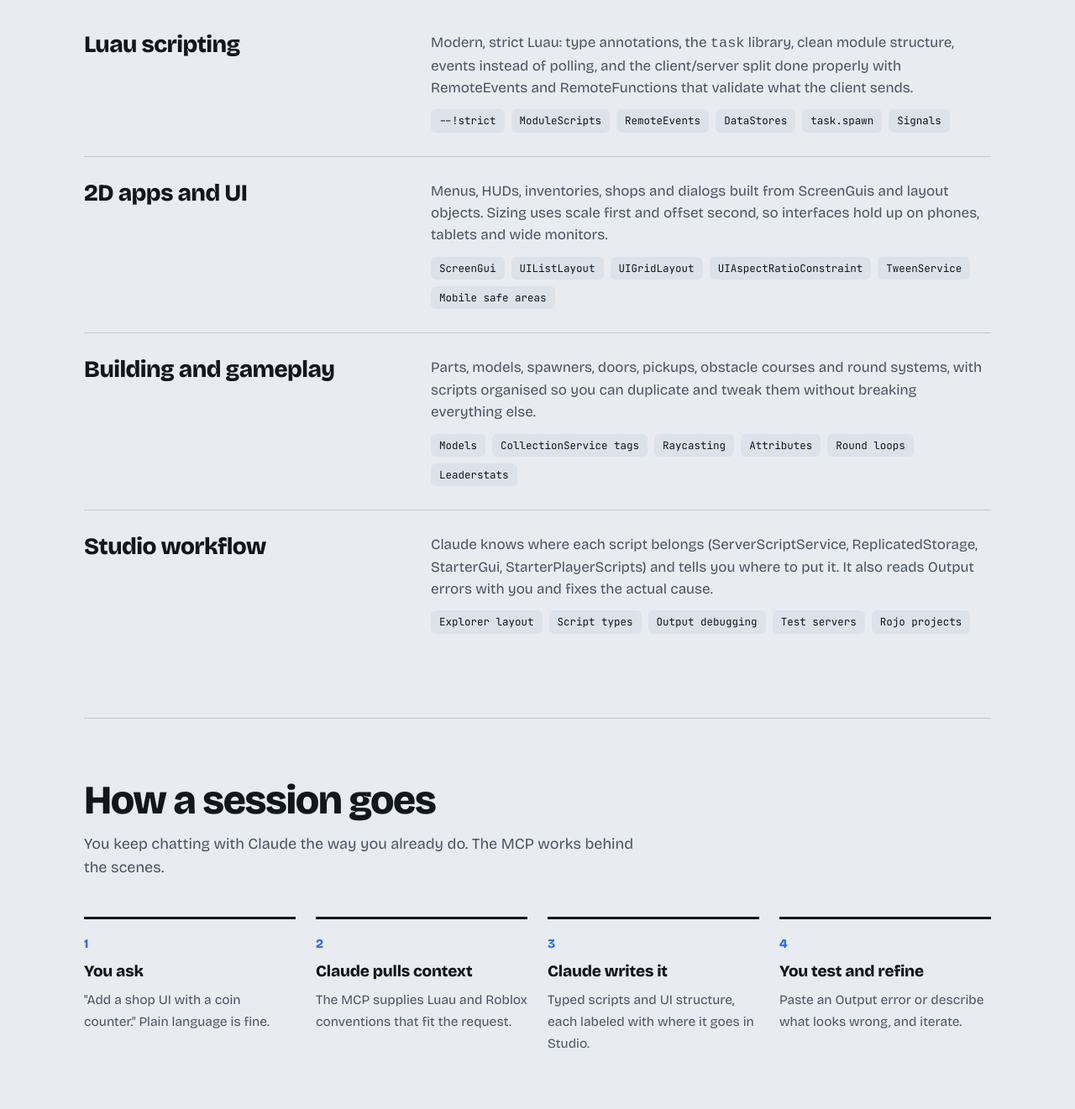
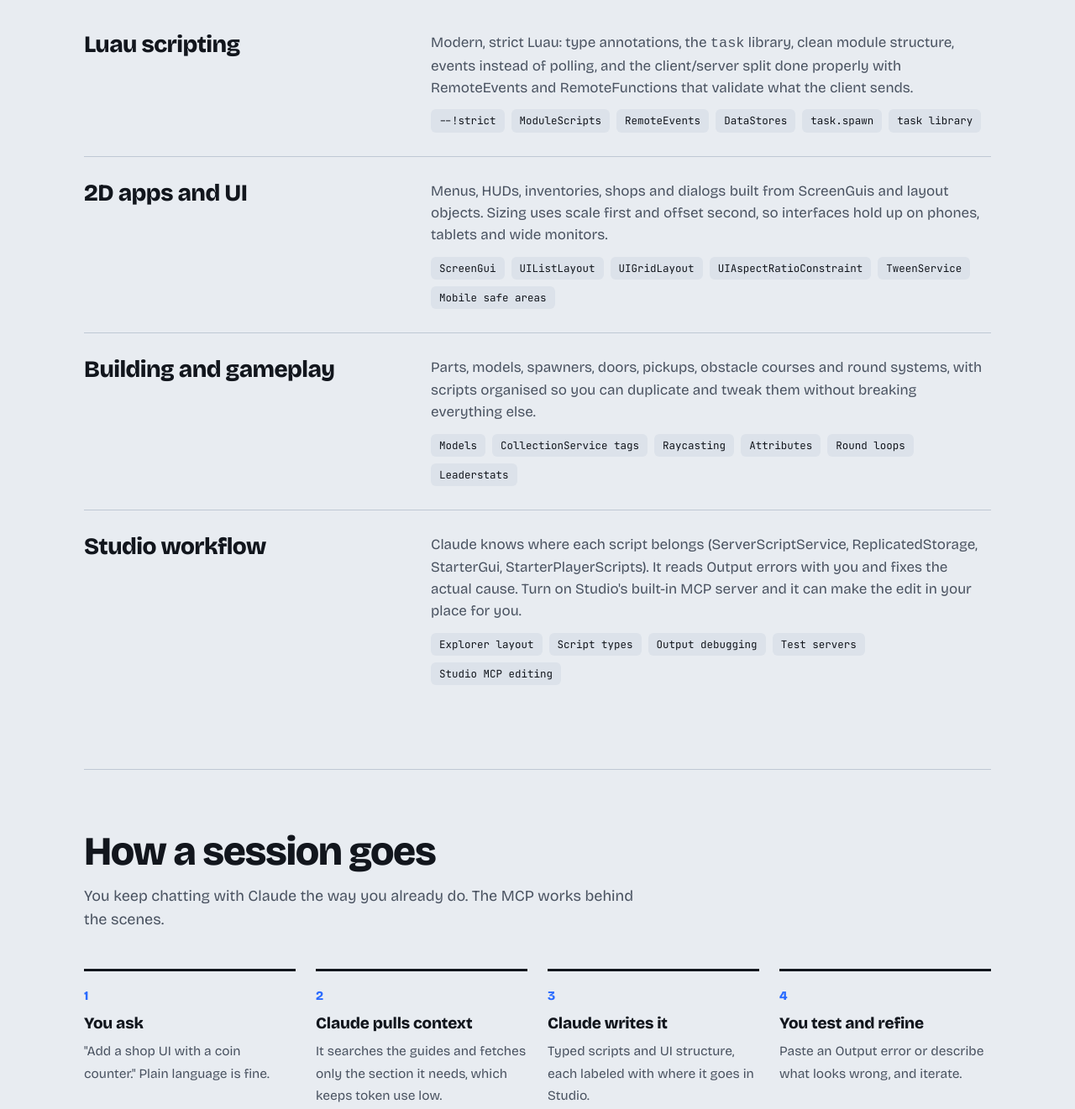
Before and after one commit to zurai02/MCP, a website: page index.html in a window 1280 px wide. Shown: the part 940-2261 px from the top of the page at 84% size. Drawn offline with nearby package versions, Linux system fonts and the light colour scheme.

Commit message:
Update index.html

```diff
--- a/index.html
+++ b/index.html
@@ -93,7 +93,7 @@
 .btn:hover{background:var(--blue);border-color:var(--blue);color:#fff}
 .btn.ghost{background:transparent;color:var(--ink)}
 .btn.ghost:hover{background:var(--ink);color:var(--bg);border-color:var(--ink)}
-@media (max-width:860px){.hero-grid{grid-template-columns:1fr;gap:36px}}
+@media (max-width:860px){.hero-grid{grid-template-columns:minmax(0,1fr);gap:36px}}
 
 /* compare panel */
 .panel{background:var(--code-bg);border-radius:14px;overflow:hidden;box-shadow:0 1px 0 rgba(255,255,255,.04) inset,0 24px 48px -24px rgba(18,22,29,.5)}
@@ -125,18 +125,18 @@
 .area p{margin:0 0 12px;color:var(--ink-2)}
 .chips{display:flex;flex-wrap:wrap;gap:8px;margin:0;padding:0;list-style:none}
 .chips li{font-family:var(--mono);font-size:12.5px;padding:4px 10px;border-radius:6px;background:var(--bg-2);color:var(--ink)}
-@media (max-width:760px){.area{grid-template-columns:1fr;gap:10px}}
+@media (max-width:760px){.area{grid-template-columns:minmax(0,1fr);gap:10px}}
 
 ol.steps{list-style:none;margin:0;padding:0;display:grid;grid-template-columns:repeat(4,minmax(0,1fr));gap:24px;counter-reset:s}
 ol.steps li{counter-increment:s;padding-top:18px;border-top:3px solid var(--ink)}
 ol.steps li::before{content:counter(s);display:block;font-weight:800;font-size:15px;color:var(--blue);margin-bottom:6px}
 ol.steps b{display:block;font-size:19px;letter-spacing:-.01em;margin-bottom:6px}
 ol.steps span{color:var(--ink-2);font-size:15.5px}
-@media (max-width:860px){ol.steps{grid-template-columns:1fr 1fr}}
-@media (max-width:520px){ol.steps{grid-template-columns:1fr}}
+@media (max-width:860px){ol.steps{grid-template-columns:repeat(2,minmax(0,1fr))}}
+@media (max-width:520px){ol.steps{grid-template-columns:minmax(0,1fr)}}
 
 .install-grid{display:grid;grid-template-columns:minmax(0,5fr) minmax(0,6fr);gap:40px;align-items:start}
-@media (max-width:860px){.install-grid{grid-template-columns:1fr}}
+@media (max-width:860px){.install-grid{grid-template-columns:minmax(0,1fr)}}
 .install-grid ol{margin:0;padding-left:20px;display:grid;gap:12px;color:var(--ink-2)}
 .install-grid ol b{color:var(--ink)}
 .codebar{display:flex;justify-content:space-between;align-items:center;padding:10px 12px 10px 20px;border-bottom:1px solid rgba(255,255,255,.08);font-family:var(--mono);font-size:12.5px;color:var(--code-dim)}
@@ -145,7 +145,7 @@
 .note{font-size:14px;color:var(--ink-2);margin-top:14px}
 
 .prompts{display:grid;grid-template-columns:repeat(2,minmax(0,1fr));gap:12px}
-@media (max-width:760px){.prompts{grid-template-columns:1fr}}
+@media (max-width:760px){.prompts{grid-template-columns:minmax(0,1fr)}}
 .prompt{
   font:inherit;text-align:left;cursor:pointer;color:var(--ink);background:var(--bg-2);
   border:1.5px solid transparent;border-radius:10px;padding:16px 18px;font-size:16px;line-height:1.45;
@@ -256,7 +256,7 @@
           <h3>Luau scripting</h3>
           <div>
             <p>Modern, strict Luau: type annotations, the <code>task</code> library, clean module structure, events instead of polling, and the client/server split done properly with RemoteEvents and RemoteFunctions that validate what the client sends.</p>
-            <ul class="chips"><li>--!strict</li><li>ModuleScripts</li><li>RemoteEvents</li><li>DataStores</li><li>task.spawn</li><li>Signals</li></ul>
+            <ul class="chips"><li>--!strict</li><li>ModuleScripts</li><li>RemoteEvents</li><li>DataStores</li><li>task.spawn</li><li>task library</li></ul>
           </div>
         </div>
         <div class="area">
@@ -276,8 +276,8 @@
         <div class="area">
           <h3>Studio workflow</h3>
           <div>
-            <p>Claude knows where each script belongs (ServerScriptService, ReplicatedStorage, StarterGui, StarterPlayerScripts) and tells you where to put it. It also reads Output errors with you and fixes the actual cause.</p>
-            <ul class="chips"><li>Explorer layout</li><li>Script types</li><li>Output debugging</li><li>Test servers</li><li>Rojo projects</li></ul>
+            <p>Claude knows where each script belongs (ServerScriptService, ReplicatedStorage, StarterGui, StarterPlayerScripts). It reads Output errors with you and fixes the actual cause. Turn on Studio's built-in MCP server and it can make the edit in your place for you.</p>
+            <ul class="chips"><li>Explorer layout</li><li>Script types</li><li>Output debugging</li><li>Test servers</li><li>Studio MCP editing</li></ul>
           </div>
         </div>
       </div>
@@ -288,7 +288,7 @@
       <p class="sub">You keep chatting with Claude the way you already do. The MCP works behind the scenes.</p>
       <ol class="steps">
         <li><b>You ask</b><span>"Add a shop UI with a coin counter." Plain language is fine.</span></li>
-        <li><b>Claude pulls context</b><span>The MCP supplies Luau and Roblox conventions that fit the request.</span></li>
+        <li><b>Claude pulls context</b><span>It searches the guides and fetches only the section it needs, which keeps token use low.</span></li>
         <li><b>Claude writes it</b><span>Typed scripts and UI structure, each labeled with where it goes in Studio.</span></li>
         <li><b>You test and refine</b><span>Paste an Output error or describe what looks wrong, and iterate.</span></li>
       </ol>
@@ -342,7 +342,11 @@
       </details>
       <details>
         <summary>Does it edit my game in Roblox Studio directly?</summary>
-        <p>Claude writes the scripts, UI layouts and build instructions, and tells you where they go. You copy them into Studio. Check the GitHub page for anything the current version does beyond that.</p>
+        <p>Yes, when you also turn on Studio's own MCP server (in Studio: Assistant, Manage MCP Servers, Enable Studio as MCP server). This MCP gives Claude the Roblox know-how and checks, and Studio's server lets it read and edit scripts in your open place. Without it, Claude writes the code and tells you where to put it. Studio's server can change your place, so save a version first. The <a href="mcp.html#studio">install page</a> has the steps.</p>
+      </details>
+      <details>
+        <summary>Does it use a lot of tokens?</summary>
+        <p>It is built not to. Claude can search the guides, ask for a one-line-per-section outline, or fetch a single section instead of a whole file. Repeated review findings are grouped into one row, and a long script can be read through a comment-stripping tool. Whole recipes with code cost about the same as before, because they have few comments to remove.</p>
       </details>
       <details>
         <summary>Is it only for experienced developers?</summary>
```
